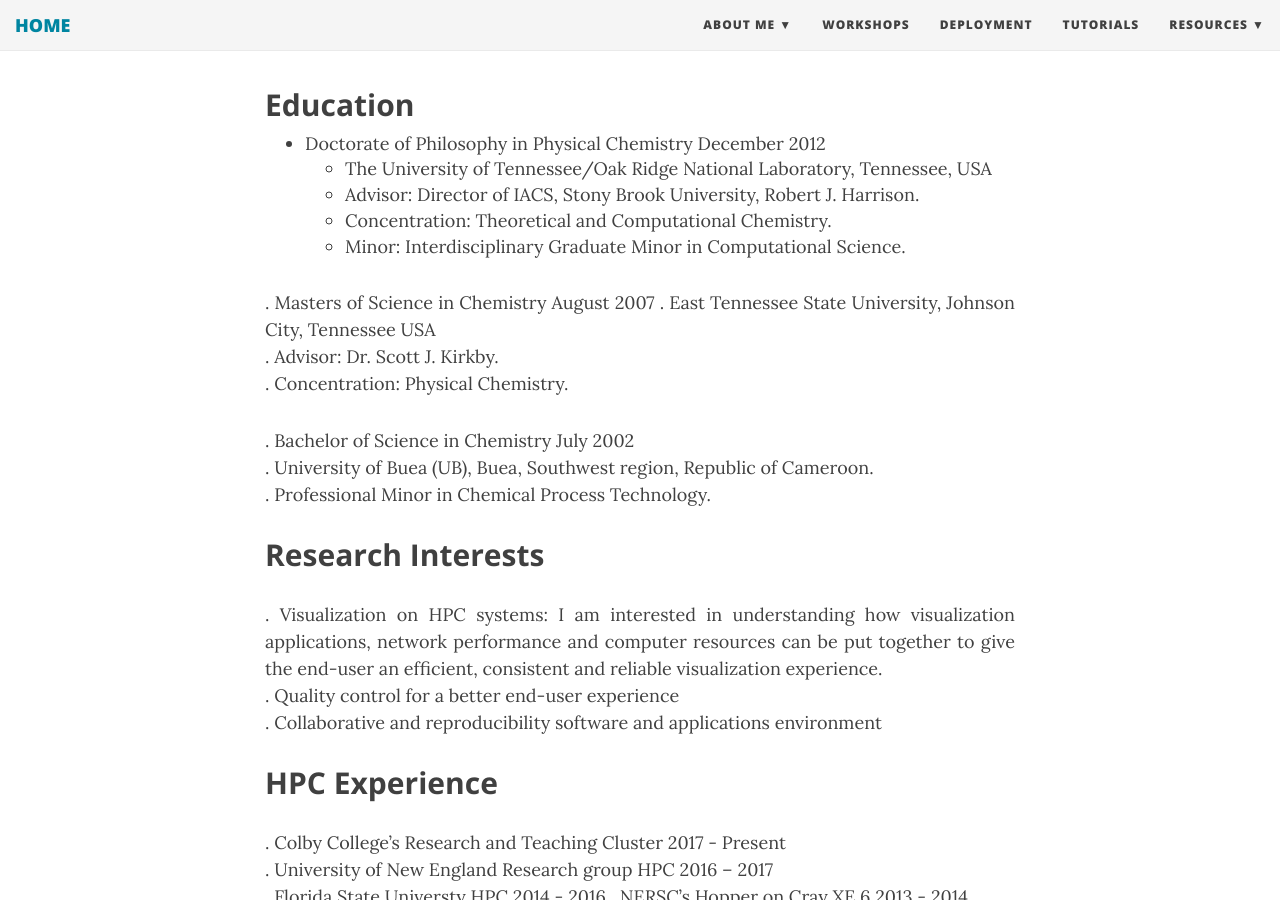
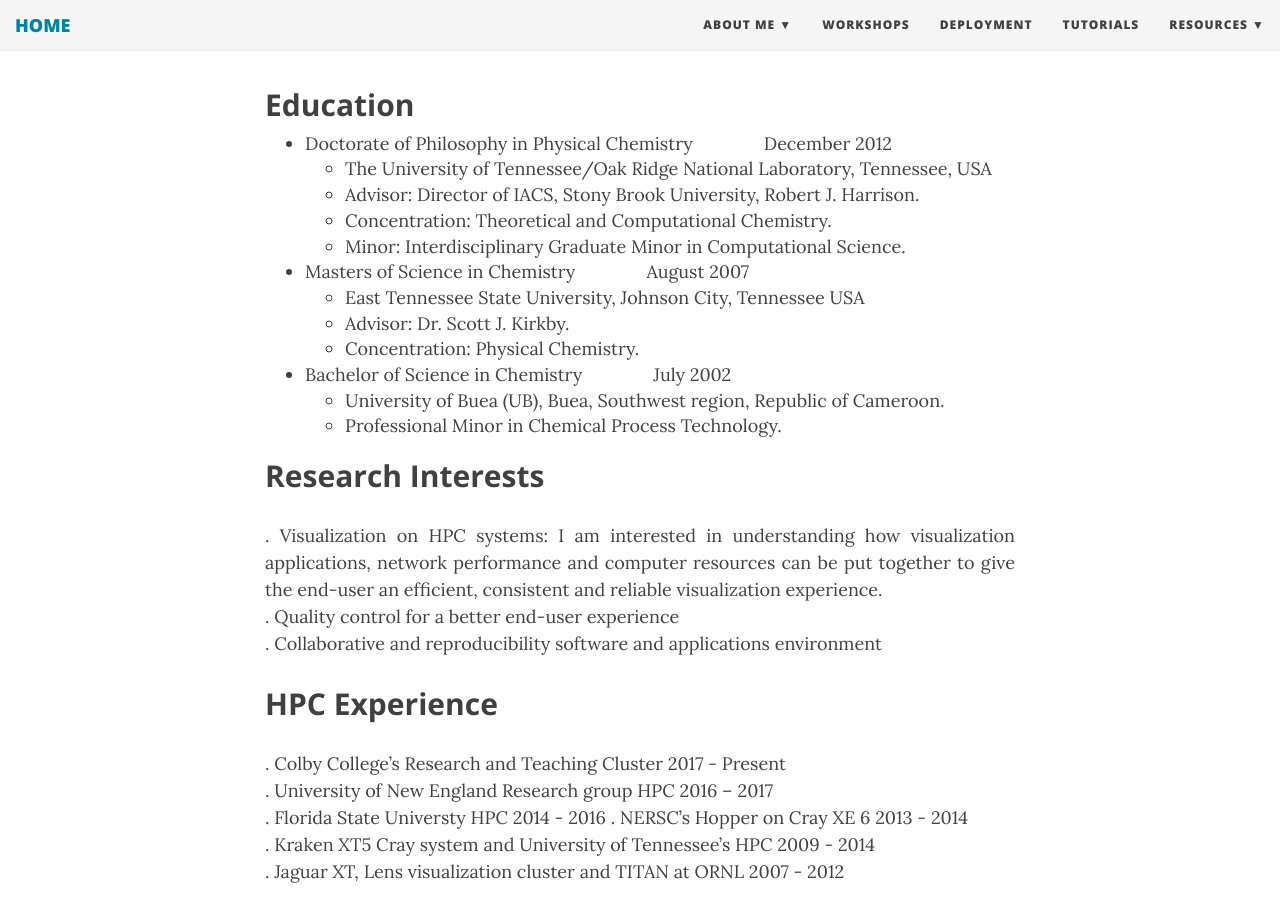
Before and after one commit to jtande/JFossoTande.github.io, a Jekyll site: the page built from about/mycv.md, in a window 1280 px wide and 900 px high, scrolled down 322 px. Built offline with Jekyll 4.4.1, drawn with Linux system fonts in a browser that asks for light colours; nearby versions of some CDN libraries; part of the change alters nothing that is shown.

```diff
--- a/about/mycv.md
+++ b/about/mycv.md
@@ -6,20 +6,20 @@ subtitle: Jacob Fosso Tande, Ph.D
 
 
 ## **Education**
-  * Doctorate of Philosophy in Physical Chemistry              December  2012
+  * Doctorate of Philosophy in Physical Chemistry &nbsp; &nbsp; &nbsp; &nbsp; &nbsp; &nbsp; &nbsp; December  2012
     * The University of Tennessee/Oak Ridge National Laboratory, Tennessee, USA
     * Advisor: Director of IACS, Stony Brook University, Robert J. Harrison.
     * Concentration: Theoretical and Computational Chemistry.
     * Minor: Interdisciplinary Graduate Minor in Computational Science.
 
-  . Masters of Science in Chemistry                               August  2007
-    . East Tennessee State University, Johnson City, Tennessee USA
-    . Advisor: Dr. Scott J. Kirkby.
-    . Concentration: Physical Chemistry.
+  * Masters of Science in Chemistry  &nbsp; &nbsp; &nbsp; &nbsp; &nbsp; &nbsp; &nbsp; August  2007
+    * East Tennessee State University, Johnson City, Tennessee USA
+    * Advisor: Dr. Scott J. Kirkby.
+    * Concentration: Physical Chemistry.
 
-  . Bachelor of Science in Chemistry                                July  2002
-    . University of Buea (UB), Buea, Southwest region, Republic of Cameroon.
-    . Professional Minor in Chemical Process Technology.
+  * Bachelor of Science in Chemistry  &nbsp; &nbsp; &nbsp; &nbsp; &nbsp; &nbsp; &nbsp; July  2002
+    * University of Buea (UB), Buea, Southwest region, Republic of Cameroon.
+    * Professional Minor in Chemical Process Technology.
 
 ## **Research Interests**
   . Visualization on HPC systems: I am interested in understanding how visualization applications, network performance and computer resources can be put together to give the end-user an efficient, consistent and reliable visualization experience.
```
